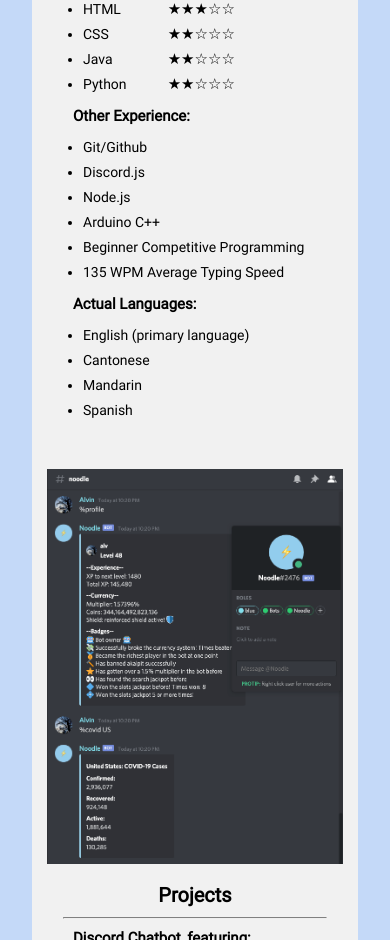
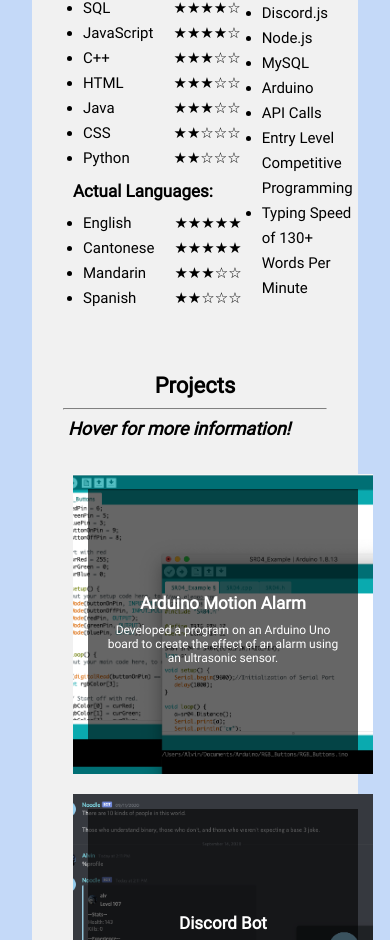
Before and after one commit to AlvGreat/Personal-Website, a plain HTML site: page index.html in a window 390 px wide. Shown: the part 1060-2000 px from the top of the page. Drawn offline with nearby package versions, Linux system fonts and the light colour scheme.

Commit message:
Project Redesign and Minor Edits
-Created new projects section
-Reorganized the experience section

```diff
--- a/index.html
+++ b/index.html
@@ -45,63 +45,121 @@
                 <div class="info">
                     <h1>Experience</h1>
                     <hr>
+                    <div class="doubleCols">
+                        <div class="left">
                             <h2>Programming Languages:</h2>
-                    <div id=progLanguages>
+                            <div class="starCols">
                                 <div class="left">
                                     <ul>
                                         <li>SQL</li>
-                                <li>Javascript</li>
+                                        <li>JavaScript</li>
                                         <li>C++</li>
                                         <li>HTML</li>
+                                        <li>Java</li>
                                         <li>CSS</li>
-                                <li>Java</li>
                                         <li>Python</li>
                                     </ul>
                                 </div>
                                 <div class="right">
                                     <ul>
                                         <li>★★★★☆</li>
+                                        <li>★★★★☆</li>
                                         <li>★★★☆☆</li>
                                         <li>★★★☆☆</li>
                                         <li>★★★☆☆</li>
-                                <li>★★☆☆☆</li>
                                         <li>★★☆☆☆</li>
                                         <li>★★☆☆☆</li>
                                     </ul>
                                 </div>
                             </div>
 
-                    <h2>Other Experience:</h2>
+                            <h2>Actual Languages:</h2>
+                            <div class="starCols">
+                                <div class="left">
                                     <ul>
-                        <li>Git/Github</li>
-                        <li>Discord.js</li>
-                        <li>Node.js</li>
-                        <li>Arduino C++</li>
-                        <li>Beginner Competitive Programming</li>
-                        <li>135 WPM Average Typing Speed</li>
-                    </ul>
-
-                    <h2>Actual Languages:</h2>
-                    <ul>
-                        <li>English (primary language)</li>
+                                        <li>English</li>
                                         <li>Cantonese</li>
                                         <li>Mandarin</li>
                                         <li>Spanish</li>
                                     </ul>
                                 </div>
+                                <div class="right">
+                                    <ul>
+                                        <li>★★★★★</li>
+                                        <li>★★★★★</li>
+                                        <li>★★★☆☆</li>
+                                        <li>★★☆☆☆</li>
+                                    </ul>
+                                </div>
+                            </div>
+                        </div>
+                        <div class="right">
+                            <h2>Other Skills:</h2>
+                            <ul>
+                                <li>Git/Github</li>
+                                <li>Discord.js</li>
+                                <li>Node.js</li>
+                                <li>MySQL</li>
+                                <li>Arduino</li>
+                                <li>API Calls</li>
+                                <li>Entry Level Competitive Programming</li>
+                                <li>Typing Speed of 130+ Words Per Minute</li>
+                            </ul>
+                        </div>
+                    </div>
+                </div>
             </section>
-            <section class="card projects" id="projects" data-aos="fade-left">
-                <img src="./images/noodle.png" alt="Picture of Discord Bot">
+            <section class="card single projects" id="projects" data-aos="fade-left">
                 <div class="info">
                     <h1>Projects</h1>
                     <hr>
-                    <h2>Discord Chatbot, featuring:</h2>
-                    <ul>
-                        <li>Custom text responses </li>
-                        <li>MySQL integration for storing data</li>
-                        <li>Currency, Inventory, and Experience System</li>
-                        <li>Various APIs, including COVID-19 tracking and fetching Reddit posts</li>
-                    </ul>
+                    <h3><i>Hover for more information!</i></h3>
+                    <div class="box-container">
+                        <div class="box">
+                            <div class="imgBox">
+                                <img src="images/ArduinoProj.png" alt="">
+                            </div>
+                            <div class="details">
+                                <div class="content">
+                                    <h2>Arduino Motion Alarm</h2>
+                                    <p>Developed a program on an Arduino Uno board to create the effect of an alarm using an ultrasonic sensor.</p>
+                                </div>
+                            </div>
+                        </div>
+                        <div class="box">
+                            <div class="imgBox">
+                                <img src="images/DiscordBotProj.png" alt="">
+                            </div>
+                            <div class="details">
+                                <div class="content">
+                                    <h2>Discord Bot</h2>
+                                    <p>Created a chatbot on the Discord platform with various commands that use APIs and a MySQL database.</p>
+                                </div>
+                            </div>
+                        </div>
+                        <div class="box">
+                            <div class="imgBox">
+                                <img src="images/PythonMLProj.png" alt="">
+                            </div>
+                            <div class="details">
+                                <div class="content">
+                                    <h2>Python Data Analysis Tool</h2>
+                                    <p>Wrote a program that analyzed data using regression as well as made data prediction using algorithms from Scikit-learn.</p>
+                                </div>
+                            </div>
+                        </div>
+                        <div class="box">
+                            <div class="imgBox">
+                                <img src="images/WebsiteProj.png" alt="">
+                            </div>
+                            <div class="details">
+                                <div class="content">
+                                    <h2>Concept Website Landing Pages</h2>
+                                    <p>Designed clean and simple websites using Figma and brought them to life using HTML and CSS.</p>
+                                </div>
+                            </div>
+                        </div>
+                    </div>
                 </div>
             </section>
             <section class="card single extra" id="extra" data-aos="fade-right">
@@ -120,8 +178,8 @@
                 <a class="btn" target="_blank" href="mailto:alvinlew5@gmail.com">
                     <i class="fas fa-mail-bulk"></i>
                 </a>
-                <a class="btn" target="_blank" href="https://www.youtube.com/channel/UCnpR1_RyGXg_a3_u5yu5HvQ?view_as=subscriber">
-                    <i class="btncntr fab fa-youtube"></i>
+                <a class="btn" target="_blank" href="https://www.linkedin.com/in/alew5/">
+                    <i class="btncntr fab fa-linkedin"></i>
                 </a>
 
                 <p>Email me: alvinlew5@gmail.com</p>
--- a/style.css
+++ b/style.css
@@ -115,13 +115,28 @@ body {
   background: #c4d9f8;
 }
 
-#progLanguages {
+.starCols {
   display: flex;
 }
 
-.right li{
+.doubleCols {
+  grid-template-columns: 1fr 1fr;
+  display: grid;
+}
+
+.doubleCols .starCols .right li {
   list-style-type: none;
   font-size: 15px;
+}
+
+.doubleCols .left li {
+  grid-column: 1 / span 1;
+  list-style-type: disc;
+}
+
+.doubleCols .right li {
+  grid-column: 2 / span 2;
+  list-style-type: disc;
 }
 
 .info h1 {
@@ -197,6 +212,78 @@ img {
 /* alternate between image being on left/right */
 .card:nth-child(even) img {
   order: 2
+}
+
+/* project hover effects */
+.projects {
+  justify-content: center;
+  text-align: center;
+}
+
+.projects .info h3 {
+  text-align: left;
+  padding: 5px;
+  padding-top: 8px;
+  font-size: 18px;
+}
+
+.box-container {
+  width: 640px;
+  margin: 20px auto 0;
+  display: flex;
+  flex-direction: row;
+  flex-wrap: wrap;
+}
+
+.box-container .box {
+  position: relative;
+  width: 300px;
+  height: 300px;
+  margin: 10px;
+}
+
+.box-container .box .imgBox {
+  position: relative;
+  overflow: hidden;
+}
+
+.box-container .box .imgBox img {
+  object-fit: cover;
+  width: 300px;
+  height: 300px;
+  transition: transform 1.5s;
+}
+
+.box-container .box:hover .imgBox img {
+  transform: scale(1.15);
+}
+
+.box-container .box .details {
+  position: absolute;
+  top: 15px;
+  left: 15px;
+  bottom: 15px;
+  right: 15px;
+  background: rgba(0, 0, 0, 0.7);
+  transform: scaleY(0);
+  transition: transform 0.6s;
+}
+
+.box-container .box:hover .details {
+  transform: scaleY(1);
+}
+
+.box-container .box .details .content {
+  position: absolute;
+  top: 50%;
+  transform: translateY(-50%);
+  text-align: center;
+  padding: 15px;
+  color: #fff;
+}
+
+.box-container .box .details .content h2 {
+  text-align: center;
 }
 
 /* Footer CSS */
@@ -288,13 +375,23 @@ hr {
     /* background: linear-gradient(#91ebb9ea, #5fe286ea); */
   }
 
+  .box-container {
+    width: 320px;
+    margin: 20px auto 0;
+  }
+
+  .box-container .box .details {
+    background: rgba(0, 0, 0, 0.6);
+    transform: scaleY(1);
+  }
+
   header li {
     float: left;
     list-style-type: none;
   }
 
   header li a {
-    font-size: 13px;
+    font-size: 14px;
     opacity: 90%;
     display: block;
     color: rgb(255, 255, 255);
@@ -305,13 +402,13 @@ hr {
 
   .intro .text {
     text-align: center;
-    font-size: 25px;
+    font-size: 30px;
   }
   .intro .text p {
-    font-size: 16px;
+    font-size: 18px;
   }
   .intro .text h1 {
-    font-size: 20px;
+    font-size: 24px;
   }
 
   .card {
@@ -330,20 +427,20 @@ hr {
   }
 
   .info h1 {
-    font-size: 20px;
+    font-size: 22px;
     text-align: center;
     padding-bottom: 10px;
   }
 
   .info h2 {
-    font-size: 15px;
+    font-size: 17px;
     text-align: left;
     padding: 10px;
   }
 
   .info ul {
     padding-left: 20px;
-    font-size: 14px;
+    font-size: 15px;
     line-height: 25px;
   }
 
@@ -354,7 +451,7 @@ hr {
   .middle p {
     font-family: "Roboto";
     line-height: 22px;
-    font-size: 15px;
+    font-size: 16px;
   }
 
   .extra button{
```
Also changed, not shown: ArduinoProj.png (added), DiscordBotProj.png (added), PythonMLProj.png (added), WebsiteProj.png (added), images/ArduinoProj.png (added), images/DiscordBotProj.png (added), images/PythonMLProj.png (added), images/WebsiteProj.png (added), noodle.png (added), pic.jpeg (added), 3 other files. Lines whose indentation alone changed are shown as unchanged.
